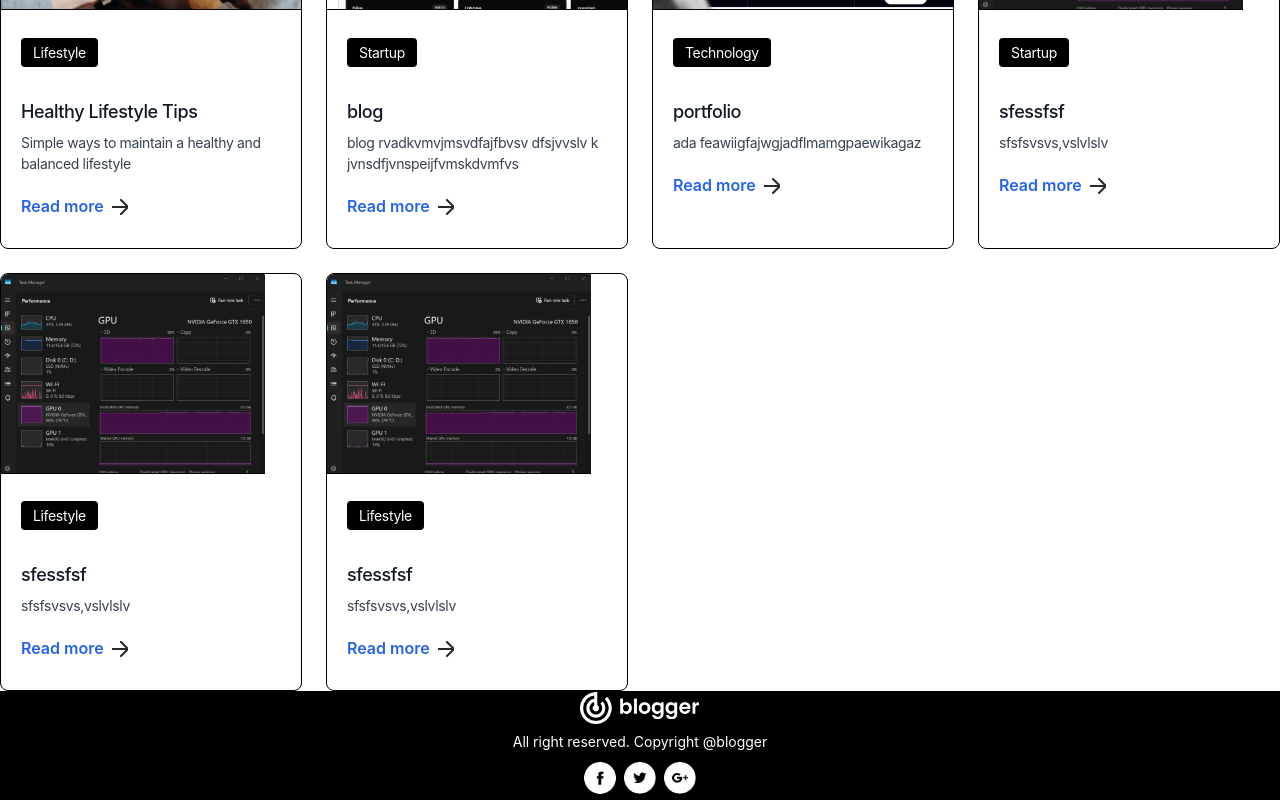
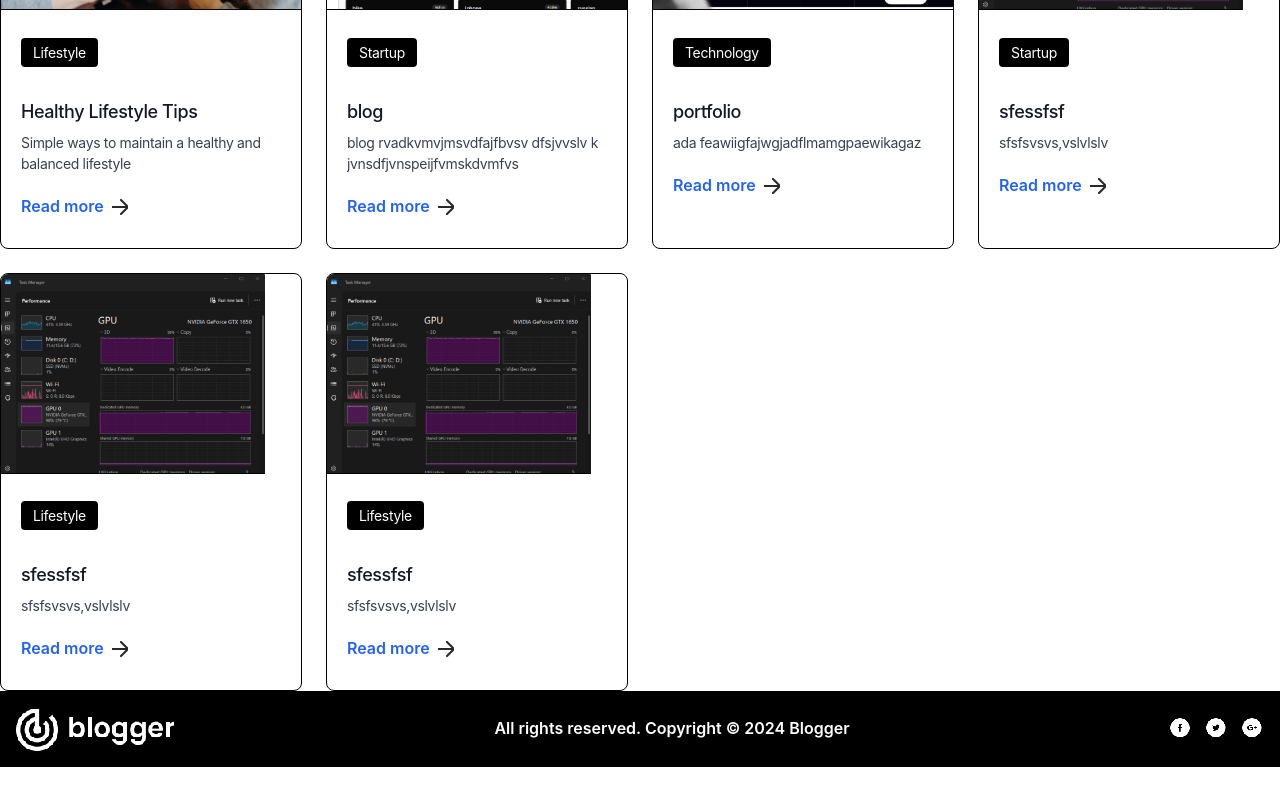
Before and after one commit to RoshanAlawe07/blog-management-system, a Next.js app: page / in a window 1280 px wide. Shown: the part 1162-1962 px from the top of the page. After the commit the page ends 1929 px from the top, so only its background shows below. Built offline with nearby package versions, Linux system fonts and the light colour scheme; no server answers; the database is empty.

Commit message:
footerr error

```diff
--- a/Components/Footer.jsx
+++ b/Components/Footer.jsx
@@ -4,14 +4,25 @@ import React from 'react'
 
 const Footer = () => {
   return (
-    <div className='flex justify-around flex-col gap-2 sm:gap-0 sm:flex-row bg-black py-5 items-center'>
-      <Image src={assets.logo_light} alt='' width={120} height={40} />
-      <p className='text-sm text-white'>All right reserved. Copyright @blogger</p>
-        <div className='flex'>
-            <Image src={assets.facebook_icon} alt='' width={40} height={40} />
-            <Image src={assets.twitter_icon} alt='' width={40} height={40} />
-            <Image src={assets.googleplus_icon} alt='' width={40} height={40} />
+    <div className='bg-black py-4 px-4'>
+      <div className='max-w-7xl mx-auto flex flex-col sm:flex-row justify-between items-center gap-8'>
+        {/* Logo */}
+        <div className='flex-shrink-0'>
+          <Image src={assets.logo_light} alt='Blog Logo' width={160} height={60} className='w-32 sm:w-40' />
         </div>
+
+        {/* Copyright Text */}
+        <div className='text-center sm:text-left flex-shrink-0'>
+          <p className='text-base text-white font-semibold'>All rights reserved. Copyright © 2024 Blogger</p>
+        </div>
+
+        {/* Social Media Icons */}
+        <div className='flex gap-3 flex-shrink-0'>
+          <Image src={assets.facebook_icon} alt='Facebook' width={24} height={24} className='w-6 h-6 hover:opacity-80 transition-opacity cursor-pointer' />
+          <Image src={assets.twitter_icon} alt='Twitter' width={24} height={24} className='w-6 h-6 hover:opacity-80 transition-opacity cursor-pointer' />
+          <Image src={assets.googleplus_icon} alt='Google Plus' width={24} height={24} className='w-6 h-6 hover:opacity-80 transition-opacity cursor-pointer' />
+        </div>
+      </div>
     </div>
   )
 }
--- a/app/globals.css
+++ b/app/globals.css
@@ -497,6 +497,82 @@ p.text-center {
     transform: none !important;
 }
 
+/* Force Footer styling to work on Vercel */
+.bg-black {
+    background-color: #000000 !important;
+}
+
+/* Force footer layout */
+.bg-black .max-w-7xl {
+    max-width: 80rem !important;
+    margin-left: auto !important;
+    margin-right: auto !important;
+}
+
+/* Force footer flexbox */
+.bg-black .flex.flex-col.sm\:flex-row {
+    display: flex !important;
+    flex-direction: column !important;
+    justify-content: space-between !important;
+    align-items: center !important;
+    gap: 2rem !important;
+}
+
+@media (min-width: 640px) {
+    .bg-black .flex.flex-col.sm\:flex-row {
+        flex-direction: row !important;
+        gap: 0 !important;
+    }
+}
+
+/* Force footer items */
+.bg-black .flex-shrink-0 {
+    flex-shrink: 0 !important;
+}
+
+/* Force logo clarity and sizing */
+.bg-black .flex-shrink-0 img {
+    image-rendering: -webkit-optimize-contrast !important;
+    image-rendering: crisp-edges !important;
+    image-rendering: pixelated !important;
+    filter: contrast(1.1) brightness(1.1) !important;
+}
+
+/* Force footer text */
+.bg-black p.text-base {
+    font-size: 1rem !important;
+    color: #ffffff !important;
+    font-weight: 600 !important;
+}
+
+/* Force social media icons */
+.bg-black .flex.gap-3 {
+    display: flex !important;
+    gap: 0.75rem !important;
+}
+
+.bg-black .flex.gap-3 img {
+    width: 1.5rem !important;
+    height: 1.5rem !important;
+    transition: opacity 0.2s ease !important;
+    cursor: pointer !important;
+}
+
+.bg-black .flex.gap-4 img:hover {
+    opacity: 0.8 !important;
+}
+
+/* Force footer padding */
+.bg-black.py-4 {
+    padding-top: 1rem !important;
+    padding-bottom: 1rem !important;
+}
+
+.bg-black.px-4 {
+    padding-left: 1rem !important;
+    padding-right: 1rem !important;
+}
+
 /* Fix Subscribe Section */
 .subscribe-section {
     text-align: center !important;
```
